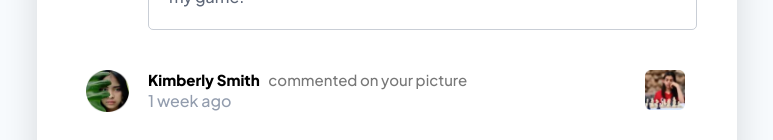
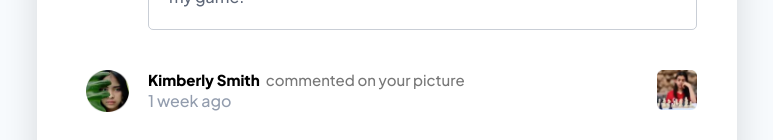
Before and after one commit to amiraiman/fem-noti-page, a website: page public/index.html in a window 1280 px wide. Shown: the part 555-695 px from the top of the page, without its empty margins (253-1026 px from the left). Drawn offline with Linux system fonts and the light colour scheme.

Commit message:
Use has selector on parent el to turn the noti remarks box into a flexbox and position image with auto on margin left

```diff
--- a/public/styles.css
+++ b/public/styles.css
@@ -106,6 +106,15 @@ li {
 .noti-details span:not(:last-child) {
   margin-right: 0.6rem;
 }
+.noti-details:has(.noti-remarks[data-type=image]) {
+  display: flex;
+  justify-content: flex-start;
+  gap: 0.6rem;
+  align-items: flex-start;
+}
+.noti-details:has(.noti-remarks[data-type=image]) span {
+  margin-right: 0;
+}
 .noti-name, .noti-remarks {
   font-weight: 800;
 }
@@ -121,13 +130,15 @@ li {
 .noti-remarks[data-type=group] {
   color: hsl(219deg, 85%, 26%);
 }
+.noti-remarks[data-type=image] {
+  margin-left: auto;
+}
 .noti-remarks[data-type=image] img {
   width: 4rem;
   height: 4rem;
   position: absolute;
   top: 0;
-  left: 0;
-  transform: translateX(430%);
+  right: 0;
 }
 .noti-time {
   font-size: 1.6rem;
--- a/src/main.scss
+++ b/src/main.scss
@@ -131,6 +131,17 @@ li {
         & span:not(:last-child) {
             margin-right: 0.6rem;
         }
+
+        &:has(.noti-remarks[data-type="image"]) {
+            display: flex;
+            justify-content: flex-start;
+            gap: 0.6rem;
+            align-items: flex-start;
+
+            & span {
+                margin-right: 0;
+            }
+        }
     }
 
     &-name,
@@ -154,13 +165,14 @@ li {
         }
 
         &[data-type="image"] {
+            margin-left: auto;
+
             & img {
                 width: 4rem;
                 height: 4rem;
                 position: absolute;
                 top: 0;
-                left: 0;
-                transform: translateX(430%);
+                right: 0;
             }
         }
     }
```
